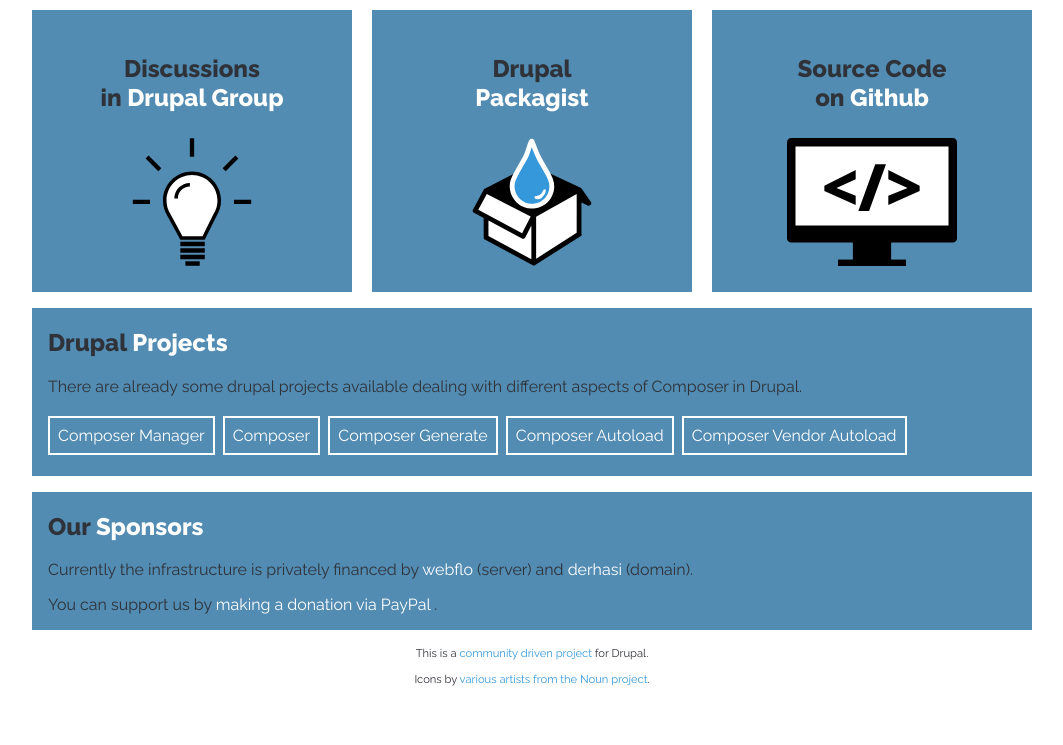
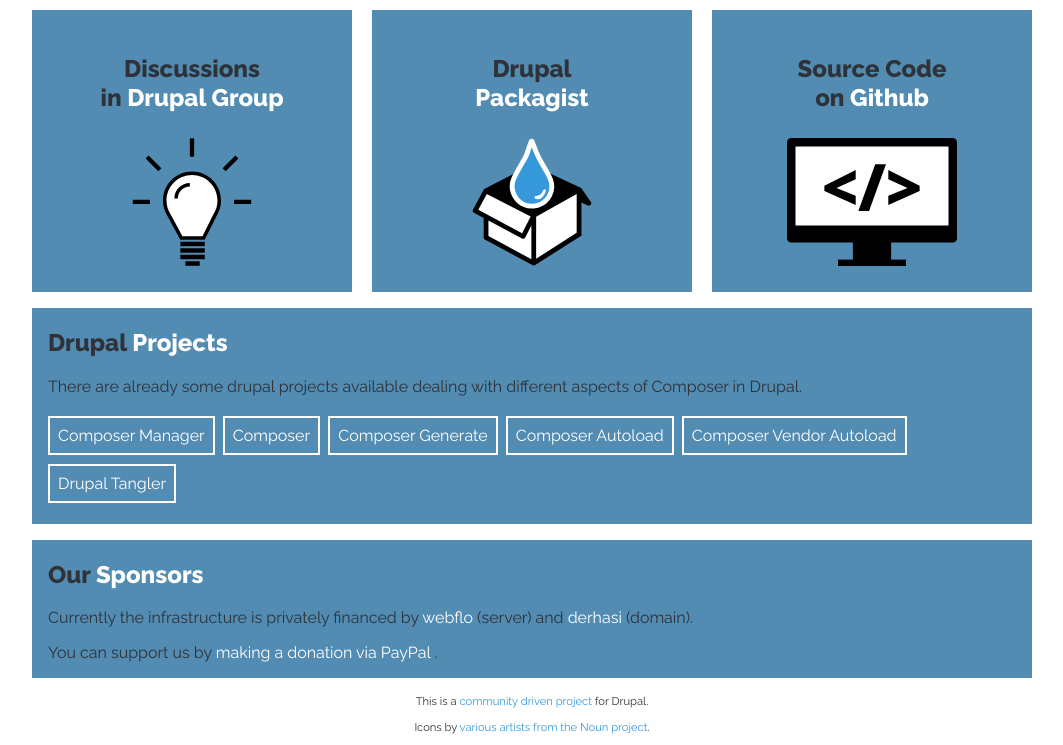
Before and after one commit to drupal-composer/drupal-composer.github.io, a website: page index.html in a window 1280 px wide. Shown: the part 192-937 px from the top of the page, without its empty margins (108-1171 px from the left). Before the commit the page ends 889 px from the top, so only its background shows below. Drawn offline with nearby package versions, Linux system fonts and the light colour scheme.

Commit message:
feat(projects): Add Drupal Tangler

```diff
--- a/index.html
+++ b/index.html
@@ -76,6 +76,7 @@
           <li><a href="https://www.drupal.org/project/composer_generate">Composer Generate</a></li>
           <li><a href="https://www.drupal.org/project/composer_autoload">Composer Autoload</a></li>
           <li><a href="https://www.drupal.org/project/composer_autoloader">Composer Vendor Autoload</a></li>
+          <li><a href="https://github.com/winmillwill/drupal-tangler">Drupal Tangler</a></li>
         </ul>
       </div>
     </div>
```
